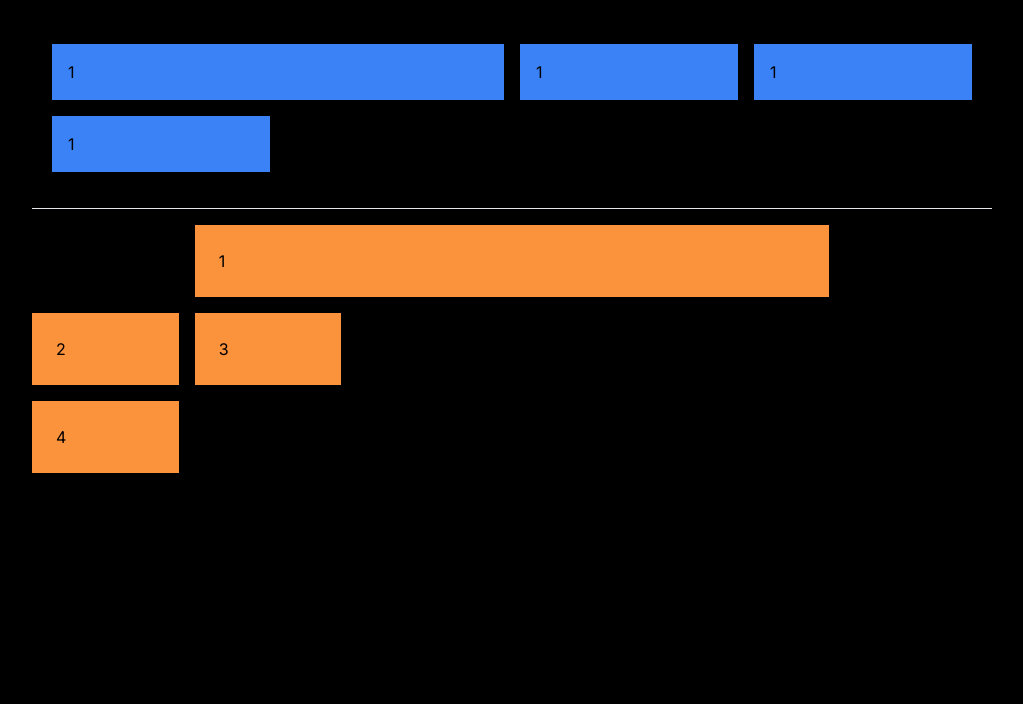
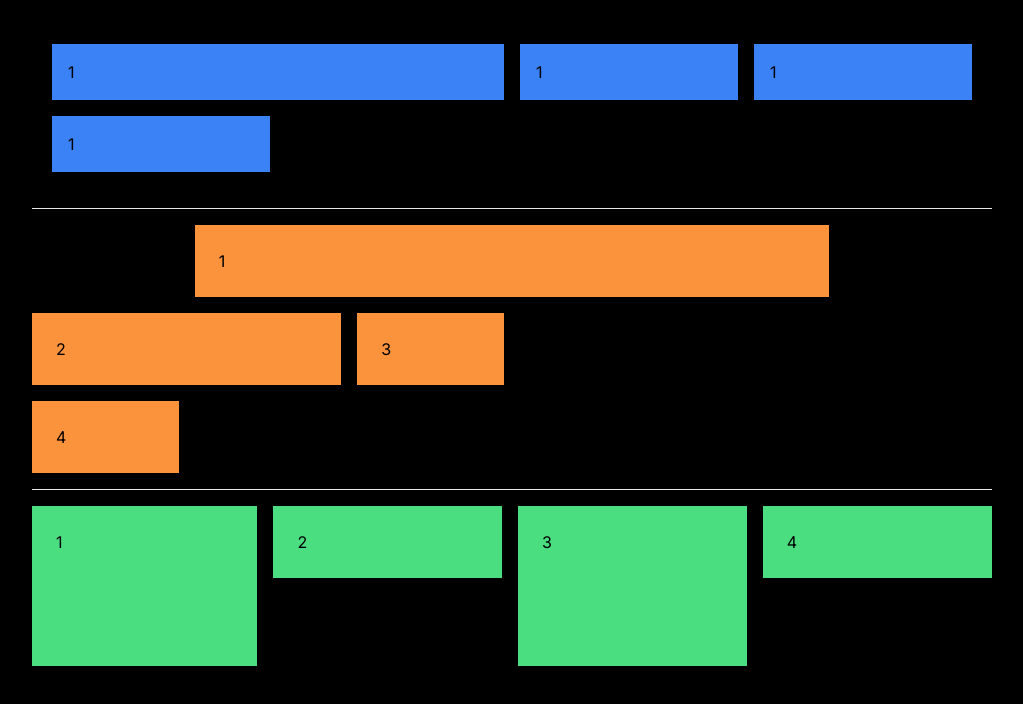
Before and after one commit to emersonjds/nextjs-tw, a Next.js app: page /grid in a window 1280 px wide. Shown: the top 704 px of the page, without its empty margins (128-1151 px from the left). Built offline with nearby package versions, Linux system fonts and the light colour scheme.

Commit message:
row-span

```diff
--- a/src/app/grid/page.tsx
+++ b/src/app/grid/page.tsx
@@ -24,7 +24,7 @@ export default function Grid() {
           <div className="bg-orange-400 col-start-2 col-span-4 p-6">
             1
           </div>
-          <div className="col-start-1 bg-orange-400 p-6">
+          <div className="col-start-1 col-end-3 bg-orange-400 p-6">
             2
           </div>
           <div className="bg-orange-400 p-6">
@@ -34,6 +34,23 @@ export default function Grid() {
             4
           </div>
         </div>
+
+        <hr className="my-4" />
+
+        <div className="grid grid-rows-2 grid-flow-col gap-4">
+          <div className="bg-green-400 p-6 row-span-2">
+            1
+          </div>
+          <div className="bg-green-400 p-6">
+            2
+          </div>
+          <div className="bg-green-400 p-6 row-span-2">
+            3
+          </div>
+          <div className="bg-green-400 p-6 ">
+            4
+          </div>
+        </div>
       </div>
     </div>
   );
```
